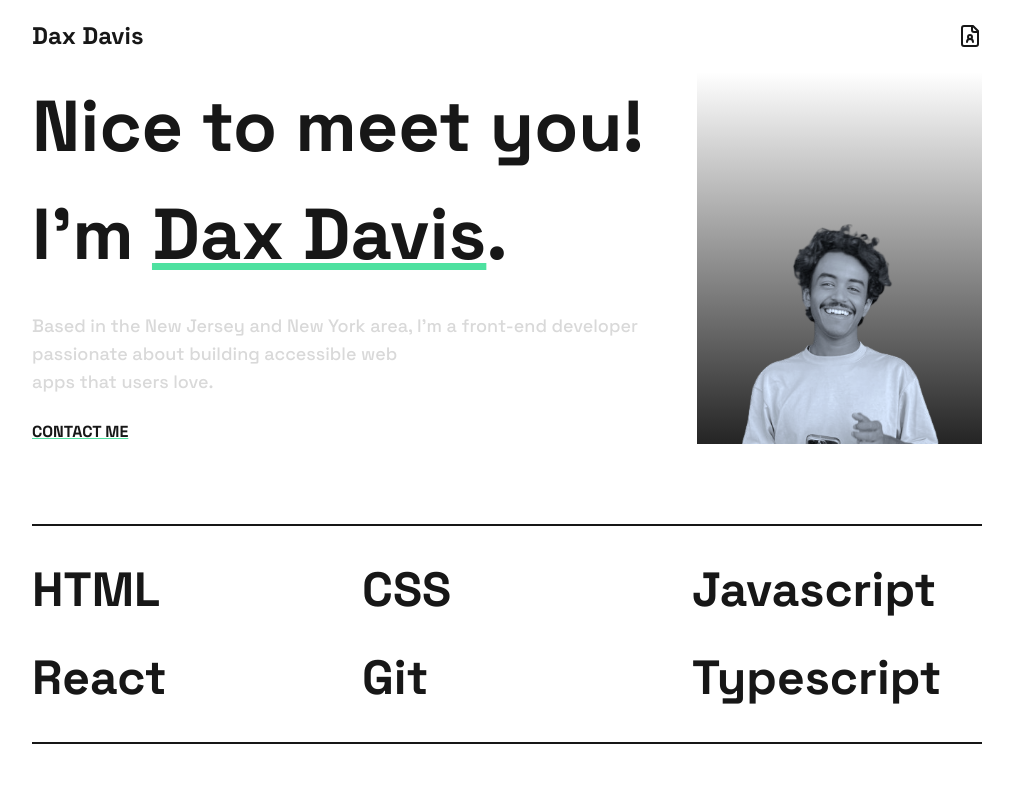
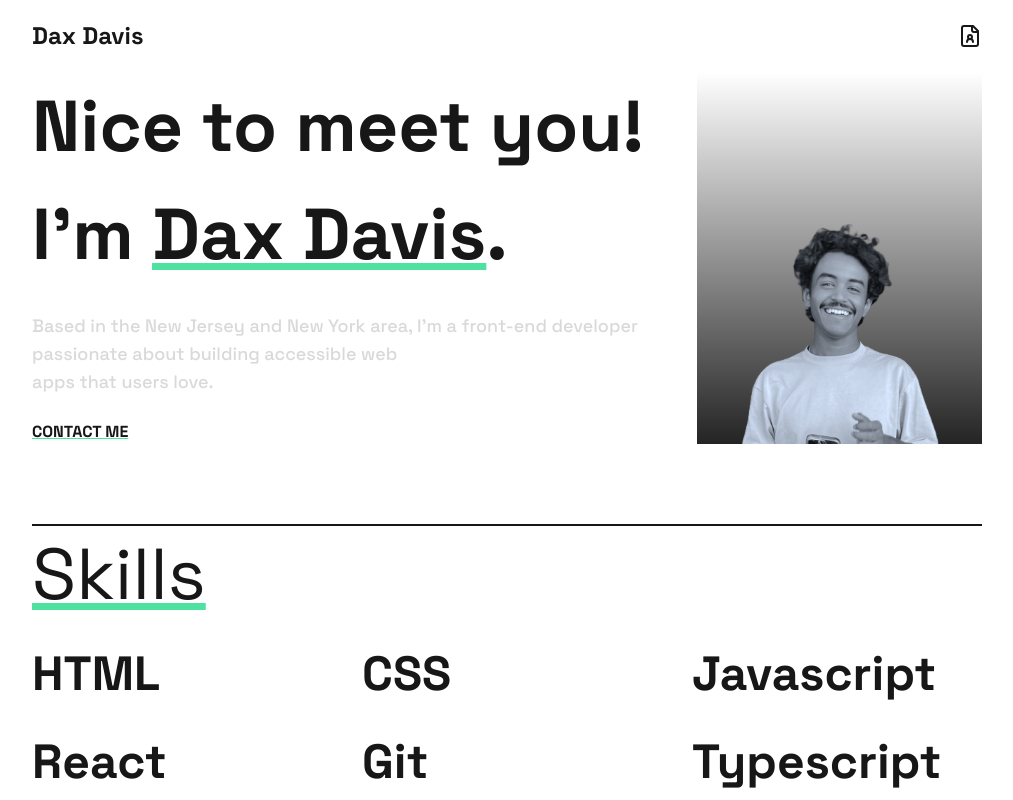
Before and after one commit to daxantz/portfolio, a Next.js app: page / in a window 1280 px wide. Shown: the top 800 px of the page, without its empty margins (133-1146 px from the left). Built offline with nearby package versions, Linux system fonts and the light colour scheme.

Commit message:
removed experience

```diff
--- a/app/layout.tsx
+++ b/app/layout.tsx
@@ -21,7 +21,7 @@ export default function RootLayout({
   return (
     <html lang="en">
       <body className={`${spaceGrotesk.className} antialiased relative `}>
-        <main className="max-w-[1600px] md:mx-[30px] lg:mx-[165px]   mx-auto">
+        <main className="max-w-[1600px] md:mx-[30px] lg:mx-[165px]   mx-auto ">
           {children}
         </main>
         <Footer />
--- a/components/Footer.tsx
+++ b/components/Footer.tsx
@@ -3,8 +3,8 @@ import Icons from "./Icons";
 
 const Footer = () => {
   return (
-    <footer className="bg-[#242424] mt-[80px] py-[60px] flex flex-col items-center">
-      <div className="max-w-[1600px]  w-full">
+    <footer className="bg-[#242424] mt-[80px] py-[60px] flex flex-col items-center ">
+      <div className="   w-full max-w-[1600px] mx-auto">
         <div className=" lg:w-1/2 text-wrap">
           <h4 className="font-bold text-[40px]  lg:text-left text-center md:text-7xl md:mb-[20px]">
             Contact
--- a/components/Skills.tsx
+++ b/components/Skills.tsx
@@ -3,6 +3,7 @@ import React from "react";
 const Skills = () => {
   return (
     <div className="relative border-t-2 border-b-2 mt-[80px]     ">
+      <h2 className="text-7xl underline decoration-[#4EE1A0] mt-3">Skills</h2>
       <div className="flex flex-col gap-6 my-[40px] md:grid-cols-2 md:grid md:gap-10 lg:grid-cols-3">
         <div className="flex flex-col items-center md:items-start md:gap-3.5">
           <p className="font-bold text-[2rem] md:text-5xl">HTML</p>
```
